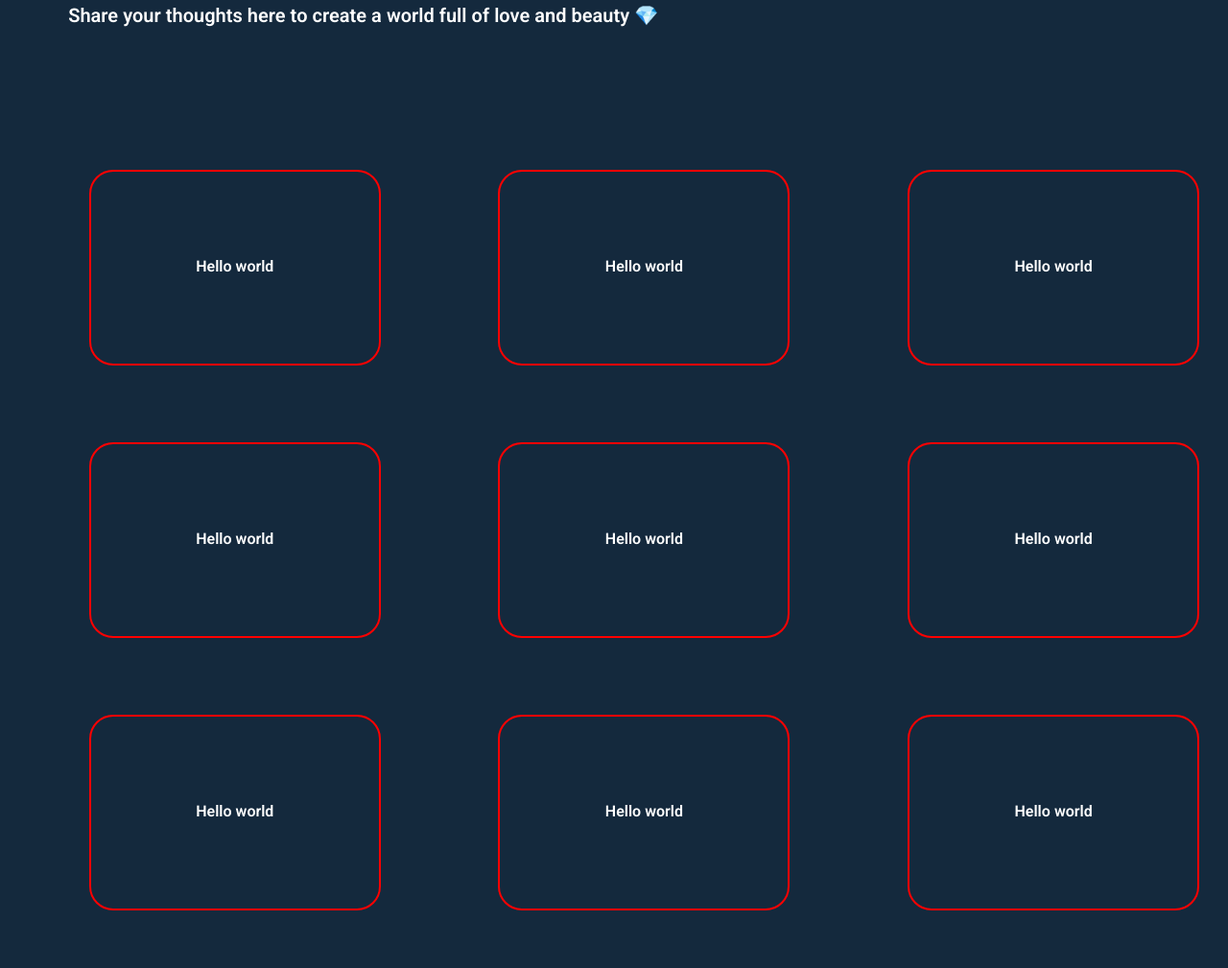
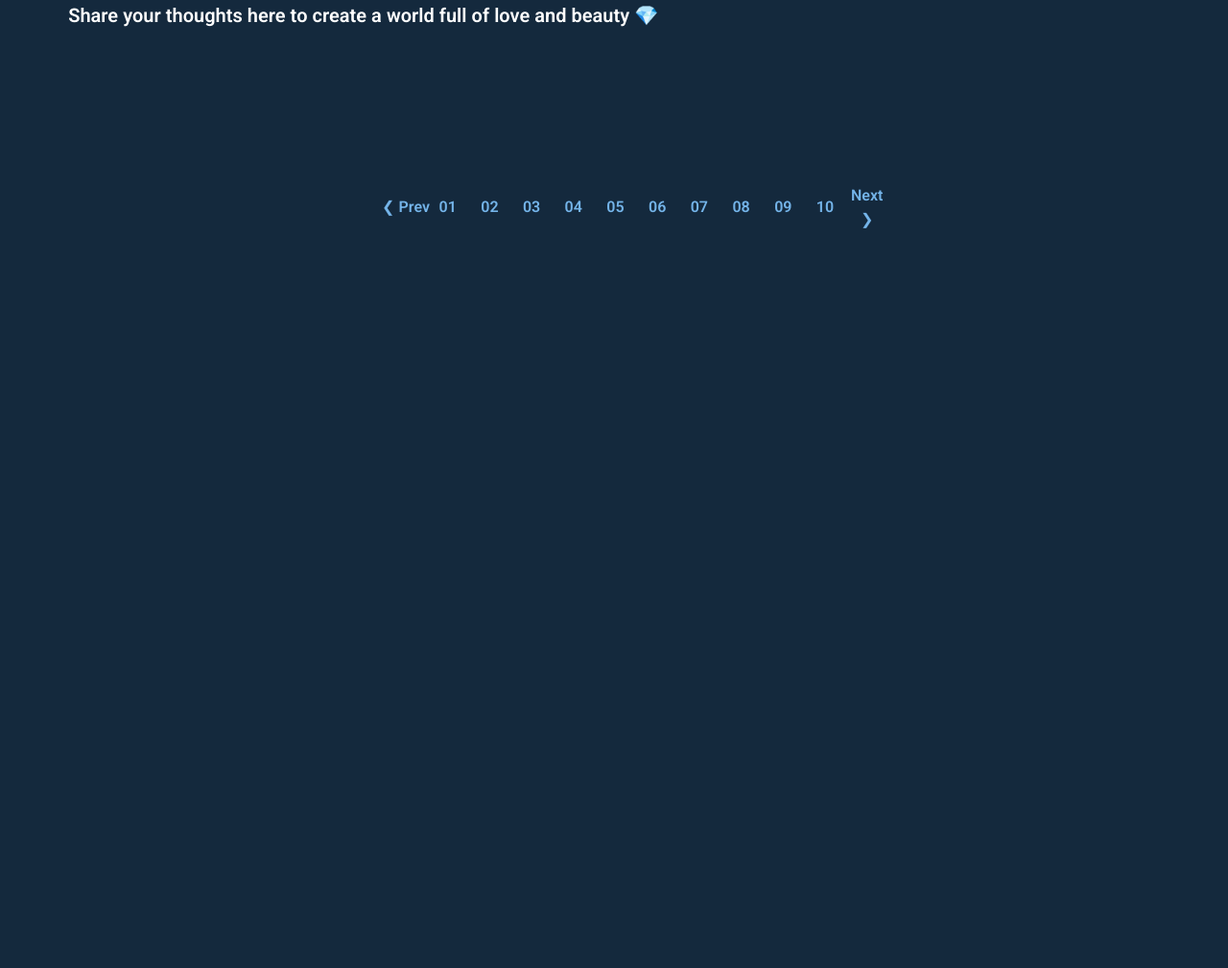
Before and after one commit to behshadrhp/linorix-dajngo-blog, a Django app: page / in a window 1280 px wide; the page is wider, and only the part inside the window is pictured. Shown: the part 500-1509 px from the top of that part at 96% size. After the commit the page ends 738 px from the top of that part, so only its background shows below. Run offline with Django 4.2, Linux system fonts and the light colour scheme; data that the repository does not hold is empty.

Commit message:
complate index page

```diff
--- a/blog/media/src/index.html
+++ b/blog/media/src/index.html
@@ -22,36 +22,47 @@
     </div>
 </table>
 
-<div class="box-essay">
-    <div class="box">
-        Hello world
+<section>
+    <div class="box-essay">
+        {% for esy in essay %}
+            <div class="box">
+                <div class="img-card">
+                    <img src="{{esy.upload_image.url}}">
+                </div>
+                <div class="title-card">
+                    <a href="{% url 'view-essay' esy.slug %}" target="_blank" >{{esy.title}}</a>
+                </div>
+                <div class="tag-card">
+
+                    {% for tag in esy.tag.all%}
+                        {% if forloop.counter <= 3 %}
+                            <button>
+                                {{tag}}
+                            </button>
+                        {% endif %}
+                    {% endfor %}
+
+                </div>
+            </div>
+        {% endfor %}
     </div>
-    <div class="box">
-        Hello world
-    </div>
-    <div class="box">
-        Hello world
-    </div>
+</section>
 
-    <div class="box">
-        Hello world
-    </div>
-    <div class="box">
-        Hello world
-    </div>
-    <div class="box">
-        Hello world
-    </div>
-    <div class="box">
-        Hello world
-    </div>
-    <div class="box">
-        Hello world
-    </div>
-
-    <div class="box">
-        Hello world
-    </div>
+<div class="pagination">
+    <ul class="container">
+        <li><a href="#" class="btn">&#10094; Prev</a></li>
+        <li><a href="#" class="btn">01</a></li>
+        <li><a href="#" class="btn">02</a></li>
+        <li><a href="#" class="btn">03</a></li>
+        <li><a href="#" class="btn">04</a></li>
+        <li><a href="#" class="btn">05</a></li>
+        <li><a href="#" class="btn">06</a></li>
+        <li><a href="#" class="btn">07</a></li>
+        <li><a href="#" class="btn">08</a></li>
+        <li><a href="#" class="btn">09</a></li>
+        <li><a href="#" class="btn">10</a></li>
+        <li><a href="#" class="btn">Next &#10095;</a></li>
+    </ul>
 </div>
 
 {% endblock media %}
--- a/static/style/main.css
+++ b/static/style/main.css
@@ -46,12 +46,9 @@ a{
 
 .box-essay{
     display: grid;
-    grid-template-columns: repeat(3, minmax(0, 90%));
+    grid-template-columns: repeat(4, minmax(0, 100%));
     margin: auto;
-    margin-top: 5%;
-    margin-left: 2%;
-    padding: 1.5vw;
-    position: absolute;
+    margin-top: 7%;
     width: 100%;
     height: auto;
 }
@@ -59,11 +56,76 @@ a{
 .box{
     position: relative;
     display: flex;
-    width: 300px;
-    height: 200px;
-    margin: 40px;
+    width: 250px;
+    height: 250px;
+    margin-top: 100px;
+    margin-left: 12%;
+    padding: 10px;
     justify-content: center;
     align-items: center;
     border-radius: 25px;
-    border: 2px solid red;
+    background-color: #1b344d;
 }
+
+.box img{
+    position: relative;
+    border-radius: 25px;
+    width: 235px;
+    height: 150px;
+    border-radius: 15px;
+    box-shadow: 15px 33px 16px -11px #0e2338;
+}
+
+.img-card{
+    margin-top: -250px;
+}
+
+.title-card{
+    margin-top: 10px;
+    position: absolute;
+    text-align: center;
+    font-size: 15px;
+}
+
+.box a{
+    color: #fff;
+    font-weight: 800;
+}
+
+.tag-card{
+    position: absolute;
+    font-size: 10px;
+    margin-top: 150px;
+    text-transform: lowercase;
+    float: left;
+}
+
+.tag-card button{
+    background-color: #31495f;
+    color: #FFF;
+    border: none;
+    border-radius: 5px;
+    margin-left: 10px;
+    padding: 0px 10px 0px 10px;
+
+}
+
+.pagination{
+    margin-top: 50px;
+    margin-bottom: 50px;
+}
+
+.container{
+    display: grid;
+    grid-template-columns: repeat(20, minmax(0, 100%));
+    text-align: center;
+    margin-left: 350px;
+}
+
+.container li{
+    text-align: center;
+    margin: auto;
+    margin-right: 5px;
+    width: 50px;
+    list-style: none;
+}
```
